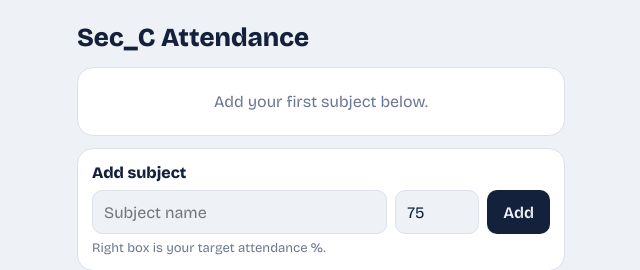
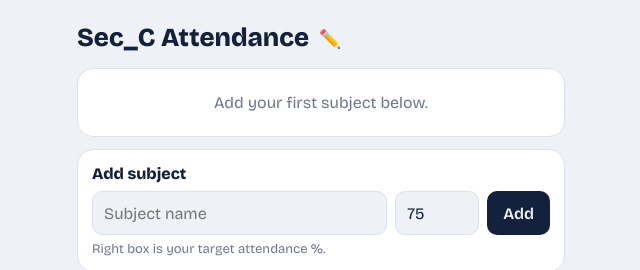
Before and after one commit to Shashi-Kamal-edu/Sec_C_Attendance, a plain HTML site: page index.html in a window 1280 px wide. Shown: the top 270 px of the page, 319-959 px from the left. Drawn offline with nearby package versions, Linux system fonts and the light colour scheme.

Commit message:
Implement title editing and saving feature
Added functionality to edit and save the title of the attendance app.

```diff
--- a/index.html
+++ b/index.html
@@ -59,6 +59,7 @@ nav.tabs button.on{color:var(--acc)}
 input[type=range]{padding:0;accent-color:var(--acc)}
 .foot{text-align:center;color:var(--mute);font-size:13px;margin:18px 0 4px}
 .back{border:0;background:none;color:var(--acc);font-weight:600;padding:6px 0;margin-bottom:4px;font-size:16px}
+.pen{border:0;background:none;font-size:18px;padding:4px;vertical-align:middle}
 </style>
 <script src="https://cdnjs.cloudflare.com/ajax/libs/xlsx/0.18.5/xlsx.full.min.js"></script>
 </head>
@@ -72,7 +73,7 @@ const save=()=>{try{localStorage.setItem('att_v1',JSON.stringify(S))}catch(e){}}
 const pad=n=>String(n).padStart(2,'0');
 const key=(y,m,d)=>`${y}-${pad(m+1)}-${pad(d)}`;
 const now=new Date();
-let pend=null,flash='',tab='home',cur=null,vy=now.getFullYear(),vm=now.getMonth(),sel=key(vy,vm,now.getDate()),showHist=false,wa=3,wm=0;
+let editingTitle=false,pend=null,flash='',tab='home',cur=null,vy=now.getFullYear(),vm=now.getMonth(),sel=key(vy,vm,now.getDate()),showHist=false,wa=3,wm=0;
 const todayK=sel;
 const MN=['January','February','March','April','May','June','July','August','September','October','November','December'];
 const LBL={P:'Present',A:'Absent',C:'Class off'};
@@ -119,6 +120,13 @@ function editSubject(id){
 }
 function shift(n){vm+=n;if(vm<0){vm=11;vy--}if(vm>11){vm=0;vy++}render()}
 function openSubj(id){cur=id;showHist=false;sel=todayK;vy=now.getFullYear();vm=now.getMonth();render();scrollTo(0,0)}
+function saveTitle(){
+  const v=$('#ti').value.trim();
+  if(v)S.title=v.slice(0,30);
+  editingTitle=false;
+  document.title=S.title||'Sec_C Attendance';
+  save();render();
+}
 function go(t){tab=t;cur=null;flash='';render();scrollTo(0,0)}
 function exportData(){
   const j=JSON.stringify(S);
@@ -271,7 +279,11 @@ function homeView(){
     <div class="top"><b>${esc(s.name)}</b><span class="pct" style="color:${col(st.pct,s.target)}">${st.pct.toFixed(1)}%</span></div>
     <div class="bar"><i style="width:${st.pct}%;background:${col(st.pct,s.target)}"></i></div>
     <div class="mu">${st.a}/${st.t} attended · target ${s.target}%</div></button>`}).join('')||`<div class="card empty">Add your first subject below.</div>`;
-  return`<h1>Sec_C Attendance</h1>${flash?`<div class="card" style="border-color:var(--p);font-weight:600">${flash}</div>`:''}${list}
+  const ttl=S.title||'Sec_C Attendance';
+  const head=editingTitle
+    ?`<div class="add" style="margin:6px 0 14px"><input id="ti" value="${esc(ttl)}" maxlength="30"><button class="btn" onclick="saveTitle()">Save</button></div>`
+    :`<h1>${esc(ttl)} <button class="pen" onclick="editingTitle=true;render()" aria-label="Edit app name">✏️</button></h1>`;
+  return`${head}${flash?`<div class="card" style="border-color:var(--p);font-weight:600">${flash}</div>`:''}${list}
   <div class="card"><b>Add subject</b><div class="add" style="margin-top:8px"><input id="sn" placeholder="Subject name" maxlength="40"><input id="st" class="t" type="number" inputmode="numeric" value="75" aria-label="Target percent"><button class="btn" onclick="addSubject()">Add</button></div><div class="mu" style="margin-top:6px;font-size:13px">Right box is your target attendance %.</div></div>
   <div class="card"><b>Backup and restore (Excel)</b><div class="mu" style="font-size:13px;margin:4px 0 8px">Your data lives only in this browser. Download your attendance as an Excel file and save it in Files or iCloud. To get it back, restore from the same Excel file.</div>
   <button class="btn" style="width:100%;margin-bottom:8px" onclick="dlBackup()">Download Excel backup</button>
```
